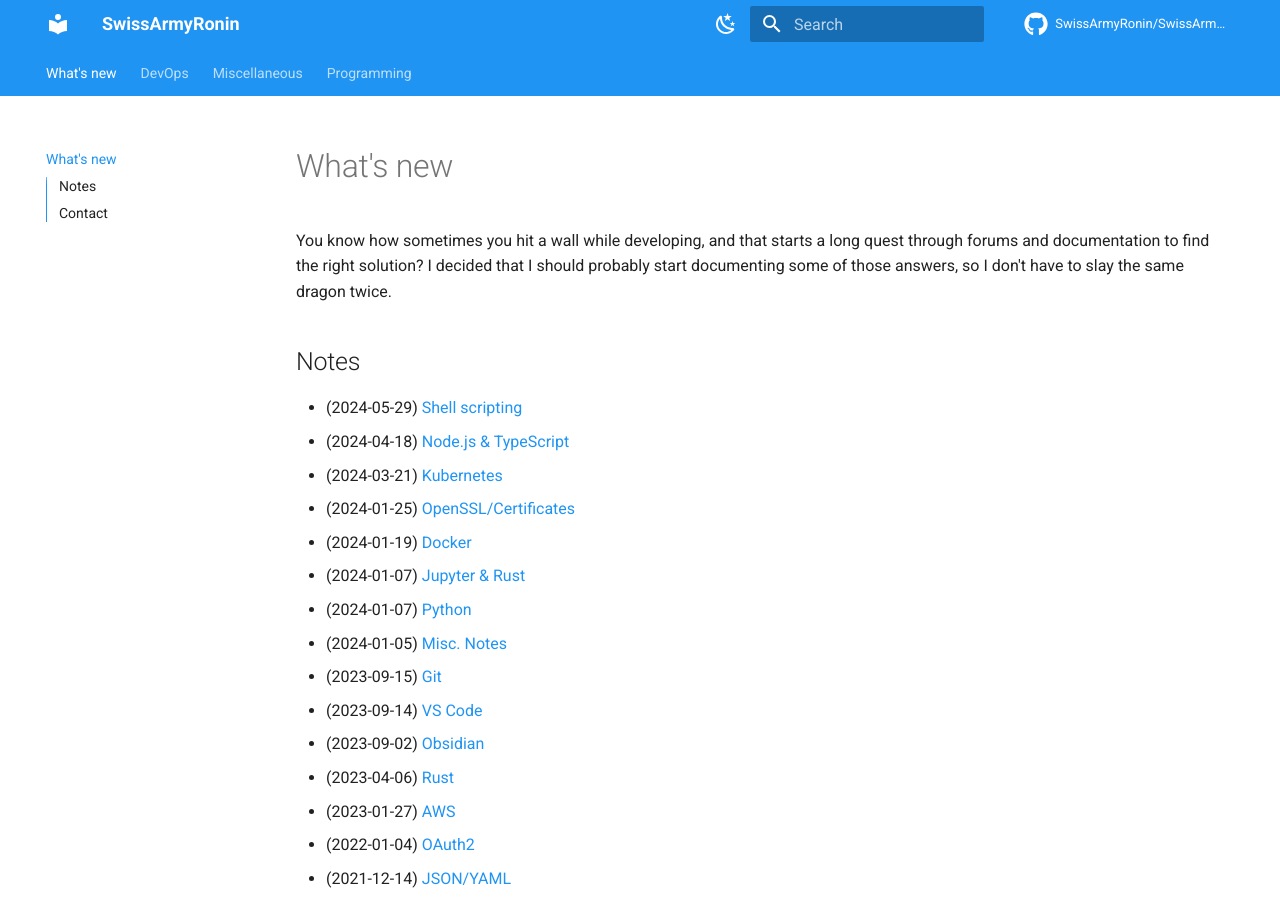
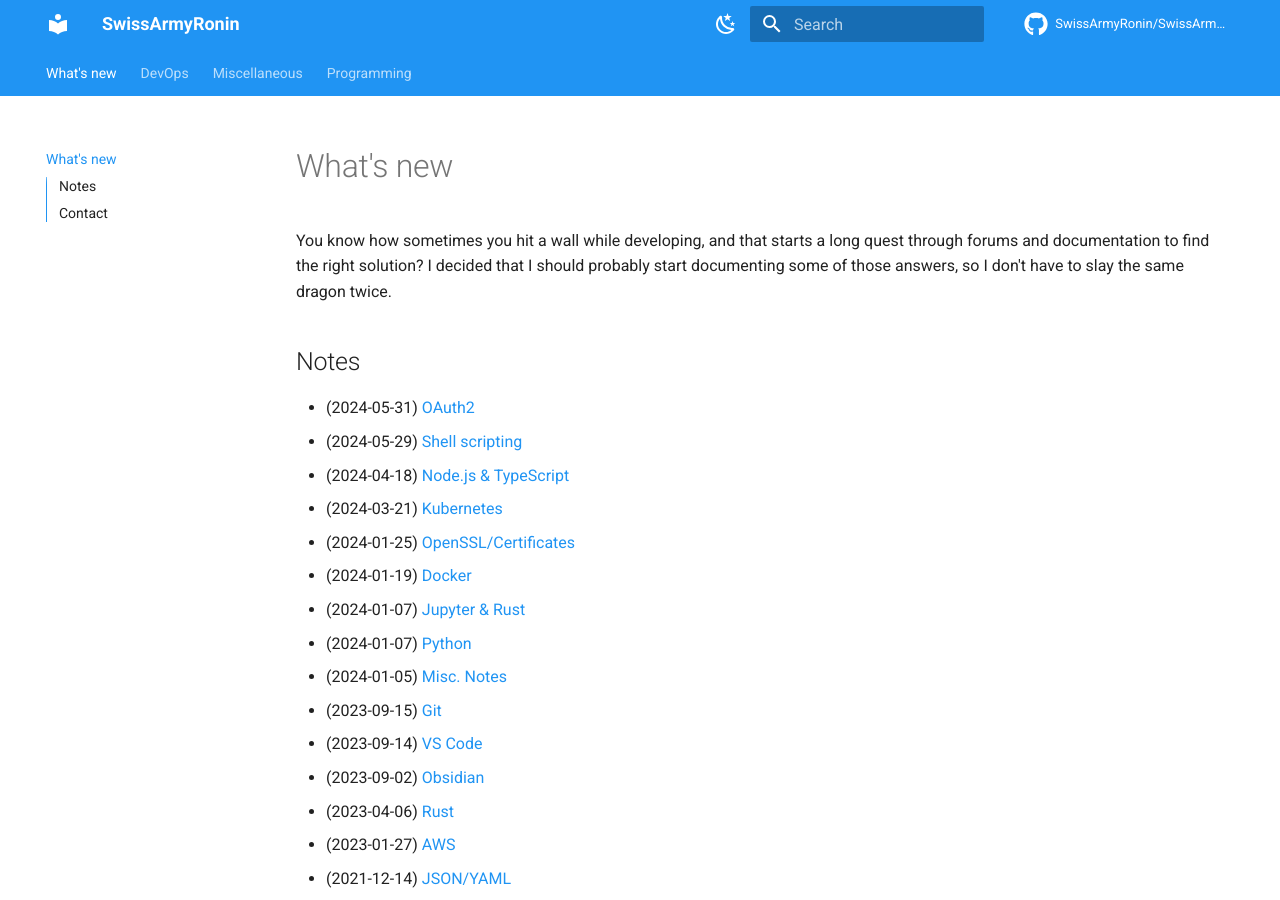
Before and after one commit to SwissArmyRonin/SwissArmyRonin.github.io, an MkDocs documentation site: the page built from docs/index.md, in a window 1280 px wide and 900 px high. Built offline with MkDocs 1.6.1 and Material for MkDocs 9.7.7, drawn with Linux system fonts in a browser that asks for light colours; comment, search, counter and statistics services are not loaded.

Commit message:
Added oauth link

```diff
--- a/docs/index.md
+++ b/docs/index.md
@@ -4,6 +4,7 @@ You know how sometimes you hit a wall while developing, and that starts a long q
 
 ## Notes
 
+- (2024-05-31) [OAuth2](./Miscellaneous/OAuth2.md)
 - (2024-05-29) [Shell scripting](./DevOps/BashScripting.md)
 - (2024-04-18) [Node.js & TypeScript](./Programming/Node.md)
 - (2024-03-21) [Kubernetes](./Miscellaneous/Kubernetes.md)
@@ -17,7 +18,6 @@ You know how sometimes you hit a wall while developing, and that starts a long q
 - (2023-09-02) [Obsidian](./Miscellaneous/ObsidianNotes.md)
 - (2023-04-06) [Rust](./Programming/Rust.md)
 - (2023-01-27) [AWS](./DevOps/AWS.md)
-- (2022-01-04) [OAuth2](./Miscellaneous/OAuth2.md)
 - (2021-12-14) [JSON/YAML](./Miscellaneous/JsonYaml.md)
 - (2020-06-07) [Ubuntu in Hyper-V](./Miscellaneous/UbuntuHyperV.md)
 - (2019-09-18) [Examples of stored procedures/functions](./Programming/StoredProcedureExamples.md)
```
Also changed, not shown: docs/Miscellaneous/OAuth2.md (+1 -0 lines).
